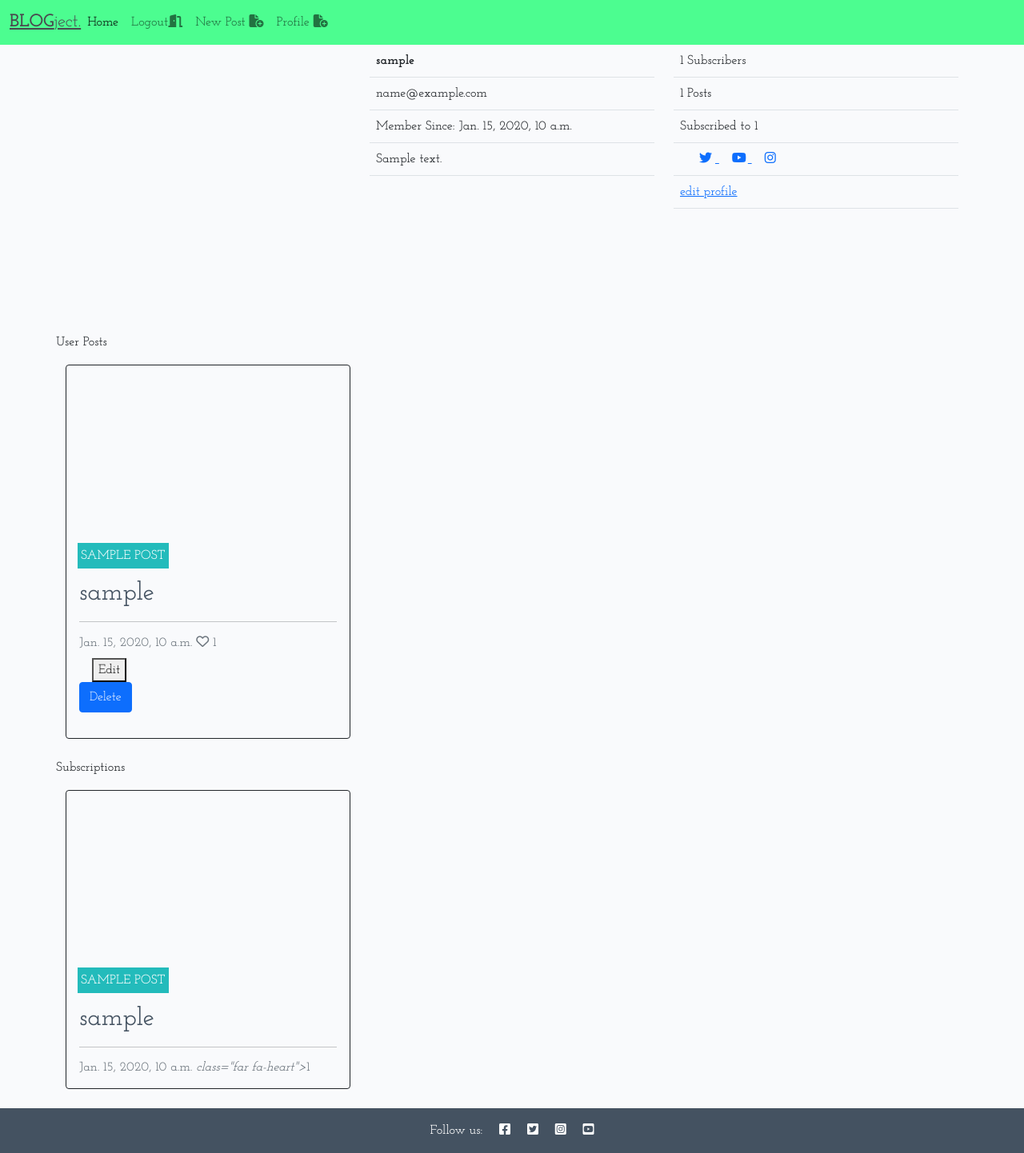
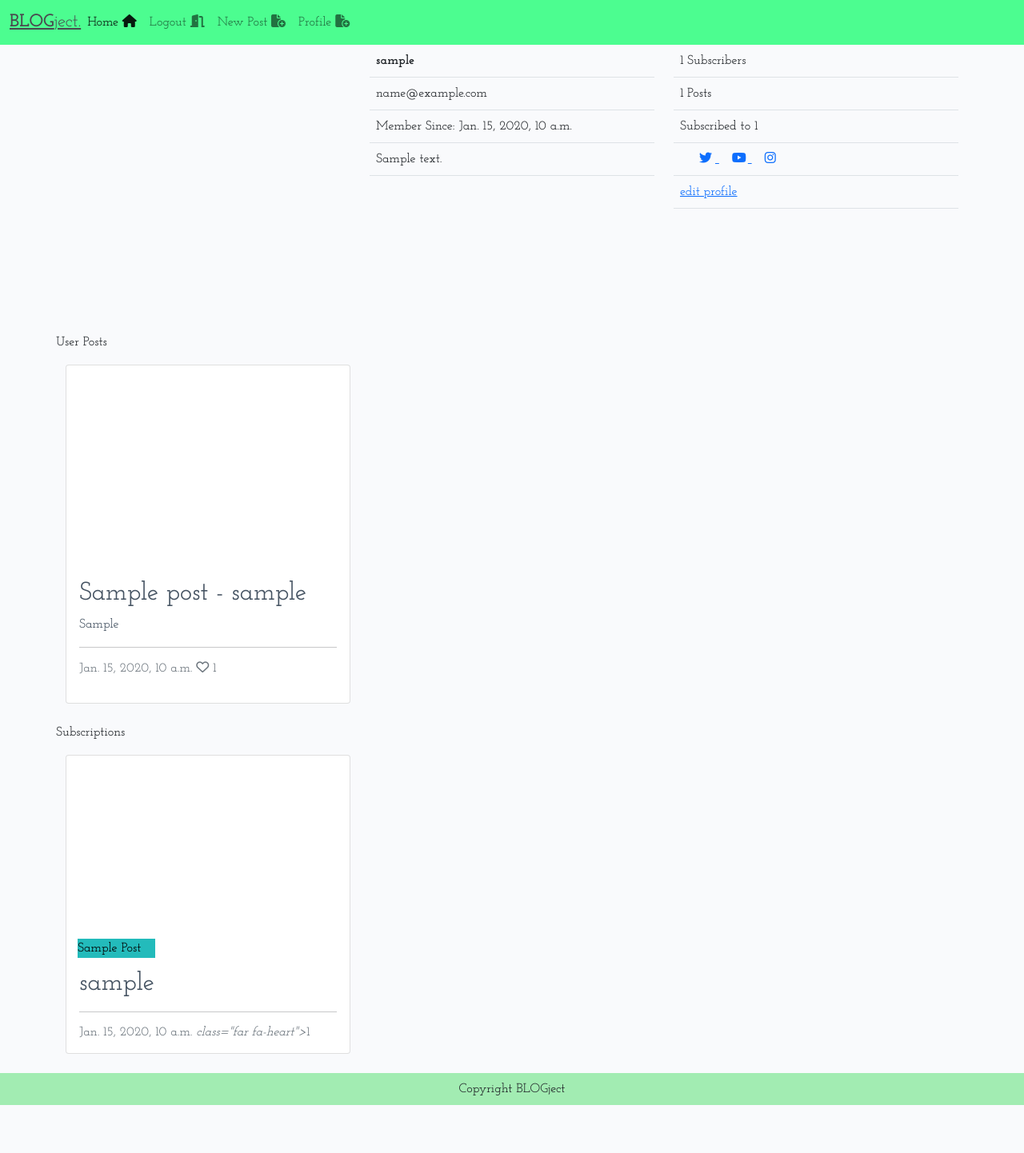
Before and after one commit to Code-Institute-Submissions/DavidJPWard-blogject_JanResub, a Django app: a page that uses templates/base.html in a window 1280 px wide. Shown: the whole page at 80% size. After the commit the page ends 1382 px from the top, so only its background shows below. Run offline with Django 3.2, Linux system fonts and the light colour scheme; tables that the repository leaves empty hold one stand-in row (values such as "Sample post").

Commit message:
styled home page, profile page and post detail page

```diff
--- a/blog/models.py
+++ b/blog/models.py
@@ -16,7 +16,7 @@
     masthead = models.TextField(blank=True)
     likes = models.ManyToManyField(User, related_name='likes', blank=True)
     post_date = models.DateTimeField(auto_now_add=True)
-    last_updated=models.DateTimeField(auto_now=True)
+    last_updated = models.DateTimeField(auto_now=True)
     status = models.IntegerField(choices=STATUS, default=1)
     slug = models.SlugField(max_length=200, unique=True)
     cat_choices = (
--- a/blog/views.py
+++ b/blog/views.py
@@ -77,6 +77,7 @@
     def get(self, request, slugParameter, *args, **kwargs):
         queryset = Post.objects.filter(status=1)
         post = get_object_or_404(queryset, slug=slugParameter)
+        author = post.author
         comments = post.comment.filter(approved=True).order_by("post_date")
         # ---likes---
         liked = False
@@ -94,6 +95,7 @@
             "post_detail.html",
             {
                 "post": post,
+                "author": author,
                 "comments": comments,
                 "commented": False,
                 "liked": liked,
@@ -142,6 +144,12 @@
         user = get_object_or_404(User, username=user)
         user_posts = Post.objects.filter(author=user)
 
+        current_user = request.user
+        my_profile = False
+        if current_user.id == user.id:
+            my_profile = True
+
+
         subscription_posts = Post.objects.none()
         if user.profile.number_subbed_to() != 0:
             if user.profile.subscribed_to:
@@ -169,6 +177,7 @@
             "sub_post_list": sub_post_page_obj,
             "sub_post_pagination": sub_post_pagination,
             "number_of_posts": number_of_posts,
+            "my_profile": my_profile
         }
         return render(request, "profile.html", context)
 
@@ -232,9 +241,13 @@
         return render(request, "edit_post.html", {"edit_post_form": edit_post_form, "post": post_to_edit})
 
     def post(self, request, title):
+        print("yes")
         post_to_edit = get_object_or_404(Post, title=title)
         edit_post_form = EditPostForm(request.POST, request.FILES, instance=post_to_edit)
+
+
         if edit_post_form.is_valid():
+            print("lol")
             post_to_edit = edit_post_form
            # print(edit_post_form.instance.author)
             edit_post_form.instance.author = request.user
--- a/static/css/style.css
+++ b/static/css/style.css
@@ -6,6 +6,14 @@
 
 .navbar{
     background-color: #4cfd90 !important;
+}
+
+.crud-form{
+    padding: 0;
+}
+
+.spacer{
+    display: inline;
 }
 
 .article-filter{
@@ -54,46 +62,50 @@
 .logo {
     font-family: 'Josefin Slab', serif;
 
-    /*font-family: 'Raleway', sans-serif;
-
-    font-family: 'Work Sans', sans-serif;*/
     font-size: 1.4rem;
     font-weight: 700;
     color: #4A4A4F;
 }
 
-.red-o {
-    color: #E84610;
-}
 
 .thin {
     font-weight: 300;
 }
 
-.light-bg {
-    background-color: #fff;
-}
-
 .dark-bg {
-    background-color: #445261;
+    background-color: #a2ecb2;
 }
 
 .main-bg {
     background-color: #F9FAFC;
 }
 
-.card {
-    border: 1px solid;
-    background-color: transparent;
-
-}
 
 .image-container {
-
     position: relative;
     object-fit: cover;
     height: 250px;
 
+}
+
+.author{
+    text-transform: capitalize;
+    display: inline;
+    font-size: medium;
+    color: #000000;
+}
+po
+.like-counter{
+    text-align: right;
+    display: inline;
+}
+
+
+.postdate{
+    position: absolute;
+    bottom: 0;
+    width: 100%;
+    height: 50px;
 }
 
 .image-flash {
@@ -102,12 +114,6 @@
     min-width: 30%;
     left: -2px;
     background-color: #23BBBB;
-}
-
-.author {
-    color: white;
-    margin: 4px;
-    text-transform: uppercase;
 }
 
 .masthead {
@@ -120,7 +126,7 @@
 }
 
 .masthead-text {
-    background-color: #445261;
+    background-color: #137036;
     color: white;
     position: relative;
 }
@@ -152,6 +158,16 @@
     z-index: 10;
 }
 
+#post-like-counter{
+    padding: 0;
+}
+
+.post-image{
+    height: 400px;
+    background-size: contain !important;
+    background-repeat: no-repeat !important;
+}
+
 .post-link {
     text-decoration: none;
     color: #445261;
@@ -163,6 +179,7 @@
 }
 
 .post-title {
+
     margin-top: 20%;
     margin-left: 5%;
 }
--- a/templates/base.html
+++ b/templates/base.html
@@ -41,11 +41,11 @@
             <div class="collapse navbar-collapse" id="navbarText">
                 <ul class="navbar-nav me-auto mb-2 mb-lg-0">
                     <li class="nav-item">
-                        <a class="nav-link active" aria-current="page" href="{% url 'home' %}">Home</a>
+                        <a class="nav-link active" aria-current="page" href="{% url 'home' %}">Home <i class="fa-solid fa-house"></i></a>
                     </li>
                     {% if user.is_authenticated %}
                     <li class="nav-item">
-                        <a class="nav-link" href="{% url 'account_logout' %}">Logout<i class="fa-solid fa-door-open"></i></a>
+                        <a class="nav-link" href="{% url 'account_logout' %}">Logout <i class="fa-solid fa-door-open"></i></a>
                     </li>
                     <li class="nav-item">
                         <a class="nav-link" href="{% url 'create_post' %}">New Post <i class="fa-solid fa-file-circle-plus"></i></a>
@@ -62,7 +62,6 @@
                     </li>
                     {% endif %}
                 </ul>
-
             </div>
         </div>
     </nav>
@@ -92,12 +91,8 @@
     </main>
 
     <!-- Footer -->
-    <footer class="footer mt-auto py-3 dark-bg">
-        <p class="m-0 text-center text-white"></p>
-        <p class="m-0 text-center text-white">Follow us: <i class="fab fa-facebook-square ms-3"></i>
-            <i class="fab fa-twitter-square ms-3"></i>
-            <i class="fab fa-instagram-square ms-3"></i>
-            <i class="fab fa-youtube-square ms-3"></i></p>
+    <footer class="footer mt-auto py-2 dark-bg" style="text-align: center;">
+        Copyright BLOGject
     </footer>
     <script>
         setTimeout(function(){
--- a/templates/edit_post.html
+++ b/templates/edit_post.html
@@ -4,7 +4,7 @@
 
 {% load crispy_forms_tags %}
 
-<form action="{% url 'create_post' %}" method="POST" enctype="multipart/form-data">
+<form action="{% url 'edit_post' post.title %}" method="POST" enctype="multipart/form-data">
 {% csrf_token %}
 
 <h1 class="page-header">
--- a/templates/profile.html
+++ b/templates/profile.html
@@ -106,30 +106,26 @@
                                 {% else %}
                                 <img src="{{ post.featured_image.url }}" class="card-img-top">
                                 {% endif %}
-                                <div class="image-flash">
-                                    <p class="author">
-                                        {{ post.title }}
-                                    </p>
-                                </div>
                             </div>
                             <a href="{% url 'post_detail' post.slug %}" class="post-link">
-                                <h2 class="card-title">{{ post.author }}</h2>
-                                <p class="card-text">{{ post.excerpt }}</p>
+                                <h2 class="card-title">{{ post.title }} - {{ post.author }}</h2>
+                                <p class="card-text">{{post.masthead}}</p>
                             </a>
                             <hr />
                             <p class="card-text text-muted h6">
                                 {{ post.post_date }}
                                 <i class="far fa-heart"></i>
                                 {{ post.number_of_likes }}
-                                <form action="{% url 'edit_post' post.title %}">
-                                    <button type="submit" value="">Edit</button>
+                                {% if my_profile %}
+                                <form action="{% url 'edit_post' post.title %}" class="crud-form">
+                                    <button type="submit" class="btn btn-primary" value="">Edit</button>
+
+                                    <button type="button" id="delete-button{{post.id}}" class="btn btn-danger" data-bs-toggle="modal" data-bs-target="#Modal{{ post.id }}">Delete</button>
                                 </form>
-                                    <button type="button" id="delete-button" class="btn btn-primary" data-bs-toggle="modal" data-bs-target="#exampleModal">
-                                        Delete
-                                    </button>
+                                {% endif %}
 
                                     <!-- Modal -->
-                                    <div class="modal fade" id="exampleModal" tabindex="-1" aria-labelledby="exampleModalLabel" aria-hidden="true">
+                                    <div class="modal fade" id="Modal{{ post.id }}" tabindex="-1" aria-labelledby="exampleModalLabel" aria-hidden="true">
                                         <div class="modal-dialog">
                                         <div class="modal-content">
                                             <div class="modal-header">
@@ -214,6 +210,14 @@
                     </div> {% if forloop.counter|divisibleby:3 %} </div>
                 <div class="row">
                     {% endif %}
+                    <script>
+                        var a = "{{ post.id }}"
+                        $(document).ready(function(){
+                        $("#myBtn"+a).click(function(){
+                          $("#myModal"+a).modal({show:true});
+                        });
+                        });
+                        </script>
                     {% endfor %}
                 </div>
                 {% else %}
@@ -232,4 +236,5 @@
             </div>
         </div>
 
+
 {% endblock %}
```
Also changed, not shown: templates/index.html (+37 -14 lines), templates/post_detail.html (+33 -47 lines), README.md.
